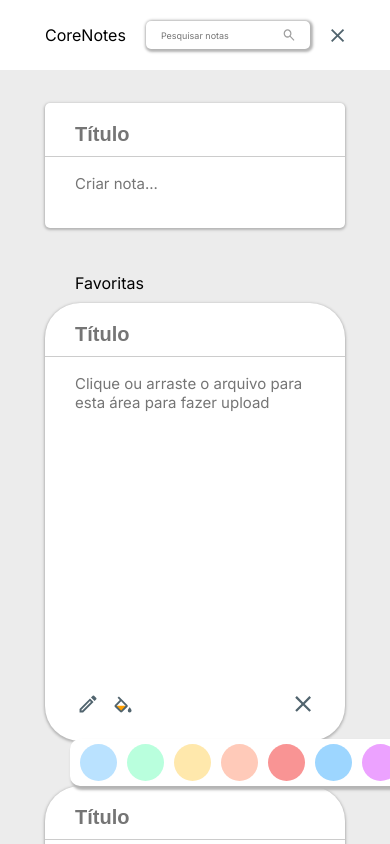
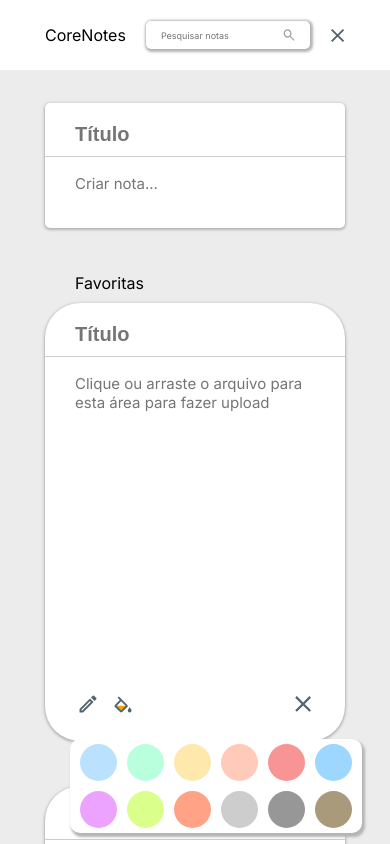
Before and after one commit to B-e-sa/corelab-todo-front, a Next.js app: page / in a window 390 px wide. Both pictures are taken after a click on the element 122 px from the left and 703 px from the top of the page. Shown: the top 844 px of the page. Built offline with nearby package versions, Linux system fonts and the light colour scheme.

Commit message:
finish color palette responsiviness

```diff
--- a/src/app/components/color-palet/color-pale.style.module.scss
+++ b/src/app/components/color-palet/color-pale.style.module.scss
@@ -3,20 +3,27 @@
 .palette {
   @include box-shadow;
   display: grid;
-  grid-template-columns: repeat(12, 1fr);
-  grid-template-rows: repeat(1, auto);
+  grid-template-columns: repeat(6, 1fr);
+  grid-template-rows: repeat(2, auto);
   background-color: white;
   border-radius: 10px;
   padding-inline: 10px;
   padding-block: 5px;
   gap: 10px;
+  position: relative;
+  z-index: 2;
   width: fit-content;
-  position: relative;
 
-  $circle-size: 37px;
+  $size: 37px;
   div {
-    width: $circle-size;
-    height: $circle-size;
+    width: $size;
+    height: $size;
     border-radius: 100%;
   }
 }
+
+@media (min-width: $md) {
+  .palette {
+    display: flex;
+  }
+}
--- a/src/app/components/color-palet/index.tsx
+++ b/src/app/components/color-palet/index.tsx
@@ -1,13 +1,9 @@
-"use client";
+import { ComponentProps } from "react";
+import style from "./color-pale.style.module.scss";
 
-import { useRef } from "react";
-import style from "./color-pale.style.module.scss";
-import useOutsideElementClick from "@/app/hooks/useOutsideElementClick";
+type ColorPaletteProps = ComponentProps<"div">;
 
-export default function ColorPalett() {
-  const wrapperRef = useRef(null);
-  useOutsideElementClick(wrapperRef);
-
+export default function ColorPalett(props: ColorPaletteProps) {
   const colors = [
     "#BAE2FF",
     "#B9FFDD",
@@ -24,7 +20,7 @@ export default function ColorPalett() {
   ];
 
   return (
-    <div ref={wrapperRef} className={style.palette}>
+    <div {...props} className={`${style.palette} ${props.className}`}>
       {colors.map((c) => (
         <div
           /* TODO: implement the API call for changing colors */
```
